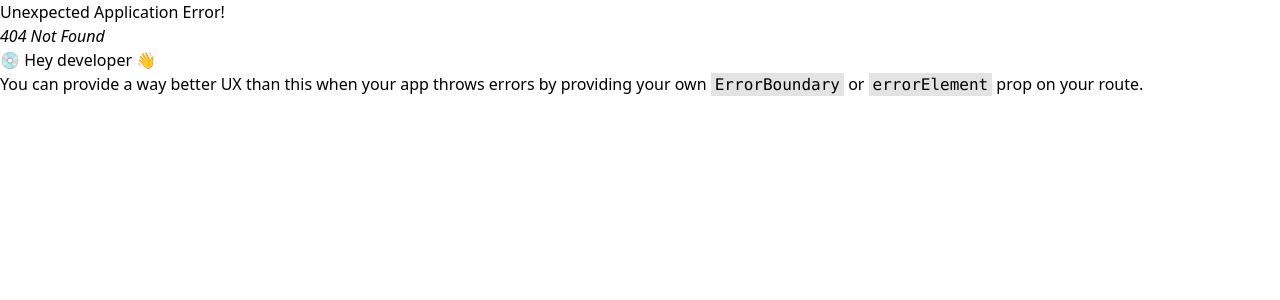
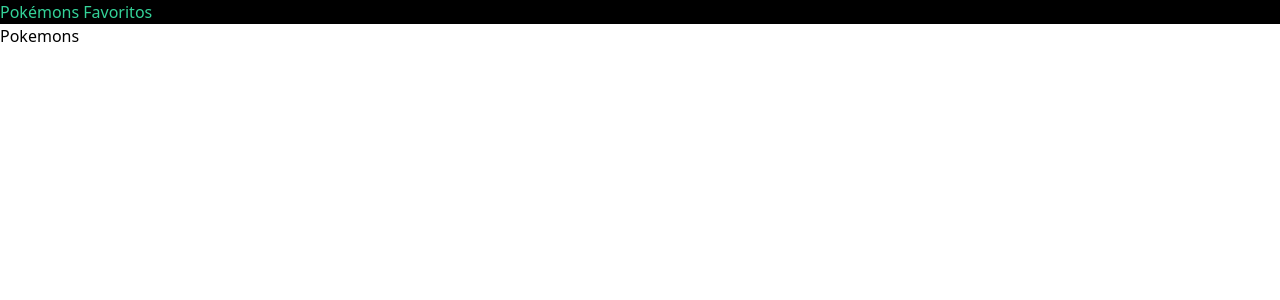
Before and after one commit to GustavoAnatnas/Project-Pokedex, a React (Create React App) app: page /Favorites in a window 1280 px wide. Before the commit this address had no page. Shown: the top 300 px of the page. Built offline with nearby package versions, Linux system fonts and the light colour scheme.

Commit message:
Fixa erro com rotas, implementa novas rotas e cria Links no Header

```diff
--- a/src/App.jsx
+++ b/src/App.jsx
@@ -1,15 +1,18 @@
 import React from 'react';
 import './App.css';
-import {
-  Route, createBrowserRouter, createRoutesFromElements,
-} from 'react-router-dom';
-import Home from './Pages/Home';
-// import Teste from './Pages/Teste';
+import { Routes, Route } from 'react-router-dom';
+import Pokemons from './Pages/Pokemons';
+import Favoritos from './Pages/Favoritos';
+import NotFound from './Pages/NotFound';
 
-const App = createBrowserRouter(
-  createRoutesFromElements(
-    <Route path="/" element={<Home />} />,
-  ),
-);
+function App() {
+  return (
+    <Routes>
+      <Route path="/" element={<Pokemons />} />
+      <Route path="/Favorites" element={<Favoritos />} />
+      <Route path="/*" element={<NotFound />} />
+    </Routes>
+  );
+}
 
 export default App;
--- a/src/Components/Header.jsx
+++ b/src/Components/Header.jsx
@@ -1,9 +1,11 @@
 import React from 'react';
+import { Link } from 'react-router-dom';
 
 function Header() {
   return (
-    <div>
-      <h1> Cabeçalho </h1>
+    <div className="bg-black text-green-400">
+      <Link to="/"> Pokémons </Link>
+      <Link to="/Favorites"> Favoritos </Link>
     </div>
   );
 }
--- a/src/Components/Pokemon.jsx
+++ b/src/Components/PokemonCards.jsx
@@ -3,7 +3,7 @@
 import PropTypes from 'prop-types';
 import Loading from '../Helpers/Loading';
 
-function PokemonDetails({ url }) {
+function PokemonCards({ url }) {
   const [pokemonDetails, setPokemonDetails] = useState(null);
   const [isLoading, setIsLoading] = useState(true);
 
@@ -33,7 +33,7 @@
   const typeNames = types.map((type) => type.type.name).join(', ');
 
   return (
-    <div className="bg-gray-300 h-full w-9/12 flex-1 p-4 rounded-lg shadow-md hover:shadow-indigo-500 hover:scale-110">
+    <div className="bg-gray-300 h-full w-9/12 flex-1 p-4 rounded-lg shadow-md hover:shadow-indigo-500 hover:scale-">
       <h2>{name}</h2>
       {sprites.front_default !== null ? (
         <img src={sprites.front_default} alt={name} />
@@ -61,8 +61,8 @@
   );
 }
 
-PokemonDetails.propTypes = {
+PokemonCards.propTypes = {
   url: PropTypes.string.isRequired,
 };
 
-export default PokemonDetails;
+export default PokemonCards;
--- /dev/null
+++ b/src/Pages/Favoritos.jsx
@@ -0,0 +1,13 @@
+import React from 'react';
+import Header from '../Components/Header';
+
+function Favoritos() {
+  return (
+    <div>
+      <Header />
+      <h1>Pokemons</h1>
+    </div>
+  );
+}
+
+export default Favoritos;
--- /dev/null
+++ b/src/Pages/NotFound.jsx
@@ -0,0 +1,9 @@
+import React from 'react';
+
+function NotFound() {
+  return (
+    <div>Página não Encontrada!</div>
+  );
+}
+
+export default NotFound;
--- a/src/Pages/Home.jsx
+++ b/src/Pages/Pokemons.jsx
@@ -2,10 +2,10 @@
 import axios from 'axios';
 // import PropTypes from 'prop-types';
 import Loading from '../Helpers/Loading';
-import PokemonDetails from '../Components/Pokemon';
+import PokemonCards from '../Components/PokemonCards';
 import Header from '../Components/Header';
 
-function App() {
+function Pokemons() {
   const [resultPokemon, setResultPokemon] = useState([]);
   const [dataPokemon, setDataPokemon] = useState([]);
   const [isLoading, setIsLoading] = useState(true);
@@ -51,14 +51,14 @@
   }, []);
 
   return (
-    <div className="bg-gray-100 text-white">
+    <div className="bg-gray-100">
       <Header />
       {isLoading ? (
         <Loading />
       ) : (
         <div className="grid place-items-center grid-cols-1 grid-rows-2 mobile:grid-cols-2 tablet:grid-cols-3 laptop:grid-cols-4 desktop:grid-cols-5 gap-4">
           {resultPokemon.map((p) => (
-            <PokemonDetails
+            <PokemonCards
               key={p.name}
               url={p.url}
             />
@@ -81,4 +81,4 @@
   );
 }
 
-export default App;
+export default Pokemons;
--- a/src/index.jsx
+++ b/src/index.jsx
@@ -1,18 +1,18 @@
 import React from 'react';
 import ReactDOM from 'react-dom/client';
 import './index.css';
-import { RouterProvider } from 'react-router-dom';
+import { BrowserRouter } from 'react-router-dom';
 import App from './App';
 import reportWebVitals from './reportWebVitals';
 
 const root = ReactDOM.createRoot(document.getElementById('root'));
+
 root.render(
   <React.StrictMode>
-    <RouterProvider router={App} />
+    <BrowserRouter>
+      <App />
+    </BrowserRouter>
   </React.StrictMode>,
 );
 
-// If you want to start measuring performance in your app, pass a function
-// to log results (for example: reportWebVitals(console.log))
-// or send to an analytics endpoint. Learn more: https://bit.ly/CRA-vitals
 reportWebVitals();
```
